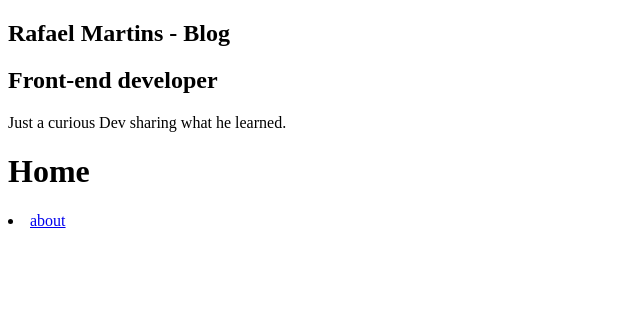
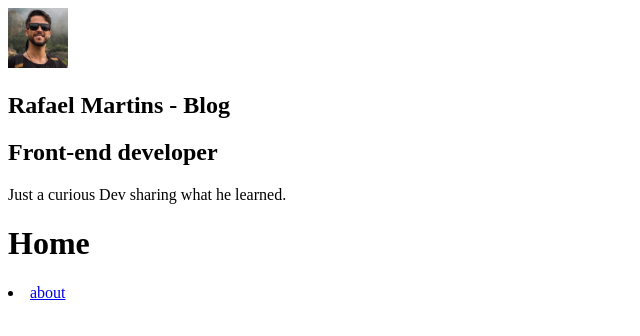
Before and after one commit to rafaelmartins92/blog-reactjs, a Gatsby site: page / in a window 1280 px wide. Shown: the whole page, without its empty margins (0-640 px from the left). Built offline with nearby package versions, Linux system fonts and the light colour scheme; Gatsby itself is replaced by a stand-in of ours.

Commit message:
Working with images on Gatsby

```diff
--- /dev/null
+++ b/src/components/Avatar/index.js
@@ -0,0 +1,23 @@
+import React from "react"
+import { useStaticQuery, graphql } from "gatsby"
+import Img from "gatsby-image"
+
+const Avatar = () => {
+  const { avatarImage } = useStaticQuery(
+    graphql`
+      query {
+        avatarImage: file(relativePath: { eq: "profile-photo.jpeg" }) {
+          childImageSharp {
+            fixed(width: 60, height: 60) {
+              ...GatsbyImageSharpFixed
+            }
+          }
+        }
+      }
+    `
+  )
+
+  return <Img fixed={avatarImage.childImageSharp.fixed} />
+}
+
+export default Avatar
--- a/src/components/Profile/index.js
+++ b/src/components/Profile/index.js
@@ -1,5 +1,7 @@
 import React from "react"
 import { useStaticQuery, graphql } from "gatsby"
+
+import Avatar from "../Avatar"
 
 // import { Container } from './styles';
 
@@ -22,6 +24,7 @@ const Profile = () => {
 
   return (
     <div className="Profile-wrapper">
+      <Avatar />
       <h1>{title}</h1>
       <h2>{position}</h2>
       <p>{description}</p>
```
Also changed, not shown: src/images/profile-photo.jpeg (added).
